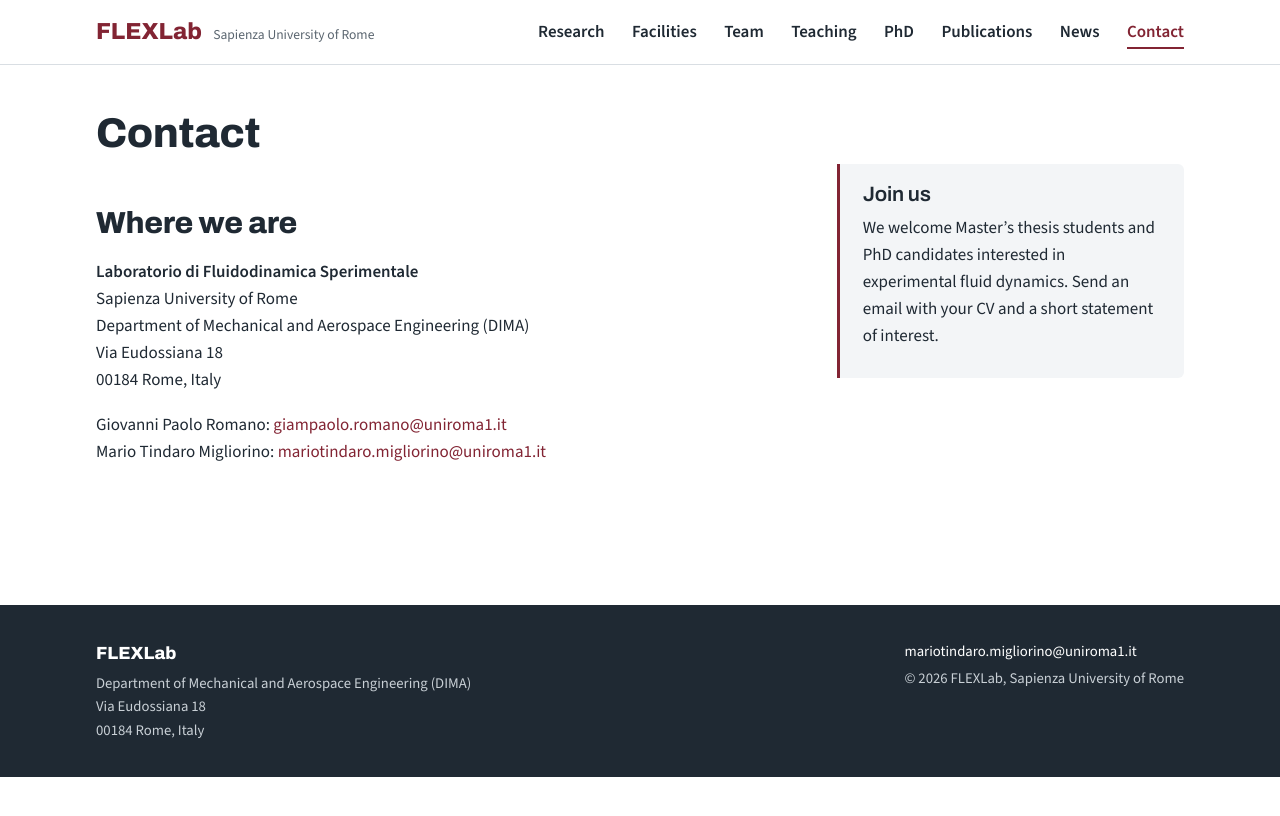
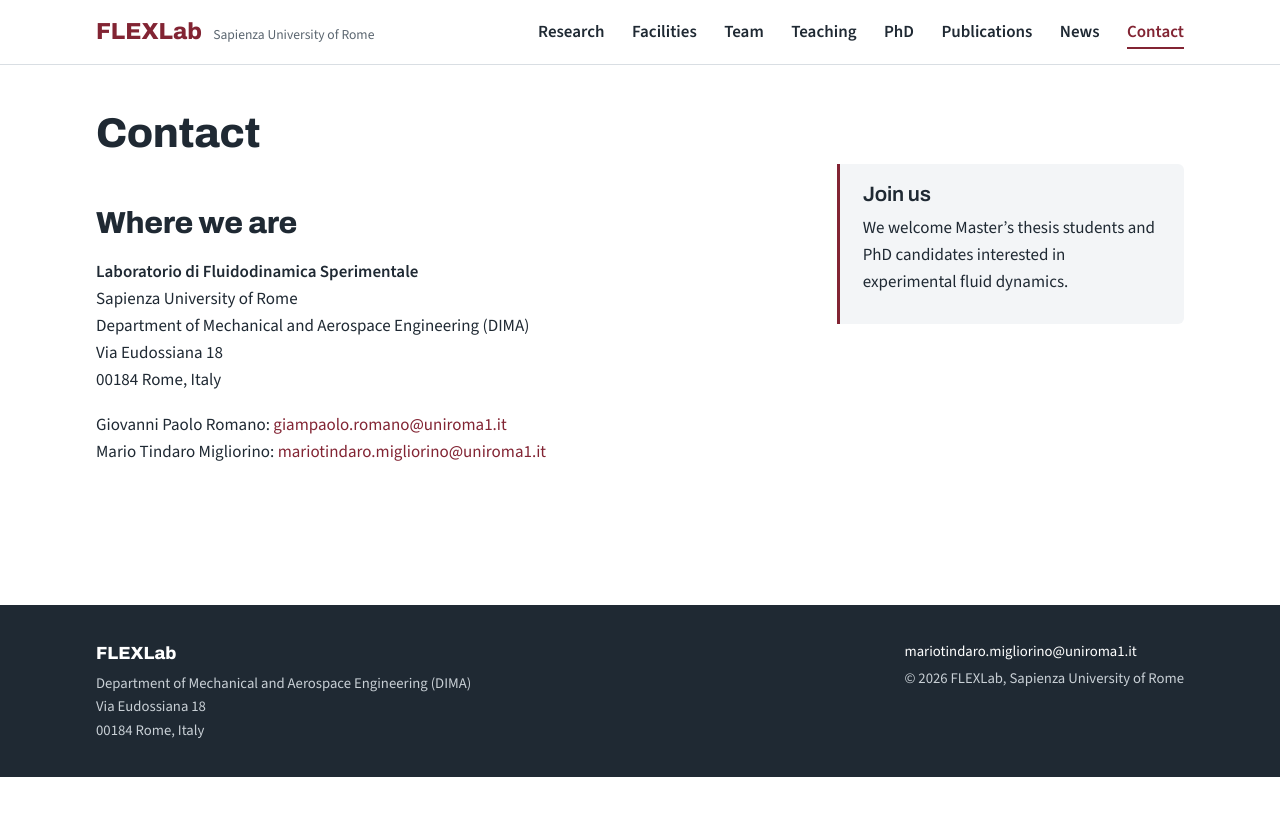
Before and after one commit to FLEXLab-Sapienza/FLEXLab-Sapienza.github.io, a Jekyll site: the page built from contact.md, in a window 1280 px wide. Shown: the top 816 px of the page. Built offline with Jekyll 4.4.1, drawn with Linux system fonts in a browser that asks for light colours.

Commit message:
Contact: drop CV sentence from Join us
Co-Authored-By: Claude Opus 5.5 <noreply@anthropic.com>

```diff
--- a/contact.md
+++ b/contact.md
@@ -21,7 +21,7 @@ Mario Tindaro Migliorino: [{{ site.email }}](mailto:{{ site.email }})
 ### Join us
 
 We welcome Master's thesis students and PhD candidates interested in experimental fluid
-dynamics. Send an email with your CV and a short statement of interest.
+dynamics.
 
 </aside>
 </div>
```
